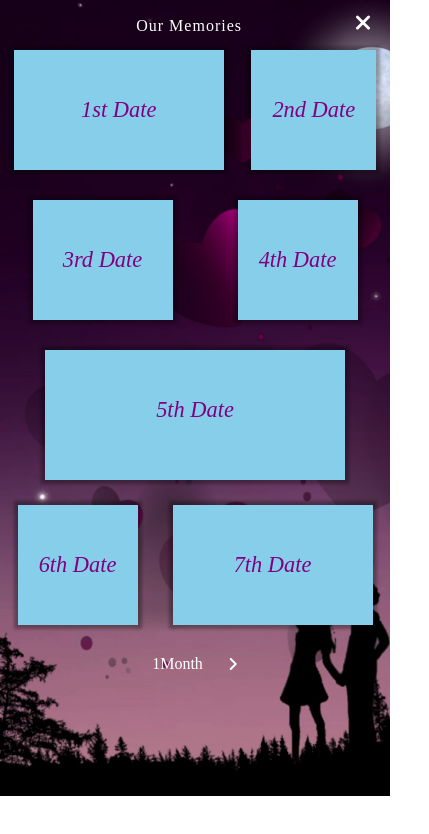
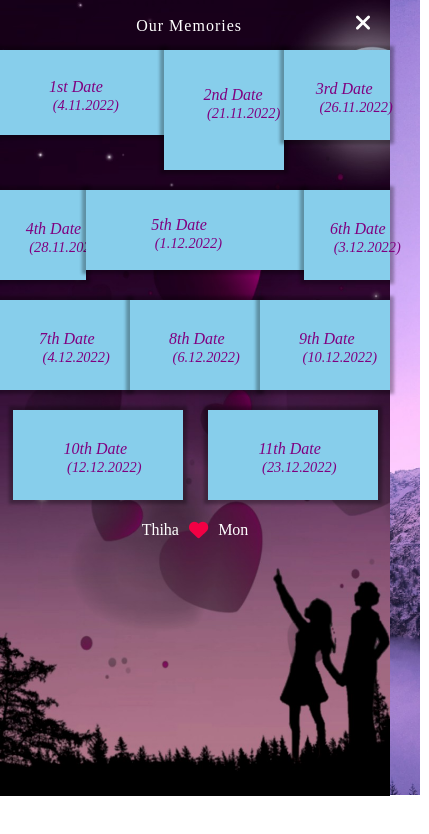
Before and after one commit to thihathiha/Love-Count, a plain HTML site: page index.html in a window 390 px wide. Both pictures are taken after a click on the element 195 px from the left and 21 px from the top of the page. Shown: the whole page, 429 px wide, since content can reach past the window. Drawn offline with Linux system fonts and the light colour scheme.

Commit message:
12/2/2023

```diff
--- a/index.html
+++ b/index.html
@@ -28,10 +28,10 @@
 					<img src="img/pf1.jpg" alt="pf1"/>
 				</div>
 				<div class="love">
-					<i class="fa-solid fa-heart"></i>
+					<!-- <i class="fa-solid fa-heart"></i> -->
 				</div>
 				<div class="profile">
-					<img src="img/pf2.jpg" alt="pf2"/>
+					<img src="img/pf.jpg" alt="pf2"/>
 				</div>
 			</div>
 		</div>
@@ -47,52 +47,77 @@
 
 			<div class="images">
 				<div class="first">
-					<div class="date1">1st Date</div>
+					<div class="date1"><p>1st Date</p><small style="font-size: 0.9rem">&nbsp;(4.11.2022) </small></div>
 					<div class="cross1 hide">x</div>
 					<img src="img/firstdate.jpg" alt="firstdate" class="firstphoto hide" />
 				</div>
 				<div class="second">
-					<div class="date2">2nd Date</div>
+					<div class="date2"><p>2nd Date</p><small style="font-size: 0.9rem">&nbsp;(21.11.2022) </small></div>
 					<div class="cross2 hide">x</div>
 					<img src="img/seconddate.jpg" alt="seconddate" class="secondphoto hide" />
+				</div>
+				<div class="third">
+					<div class="date3"><p>3rd Date</p><small style="font-size: 0.9rem">&nbsp;(26.11.2022) </small></div>
+					<div class="cross3 hide">x</div>
+					<img src="img/thirddate.jpg" alt="thirddate" class="thirdphoto hide" />
 				</div>
 			</div>
 
 			<div class="images">
-				<div class="third">
-					<div class="date3">3rd Date</div>
-					<div class="cross3 hide">x</div>
-					<img src="img/thirddate.jpg" alt="thirddate" class="thirdphoto hide" />
-				</div>
+
 				<div class="fourth">
-					<div class="date4">4th Date</div>
+					<div class="date4"><p>4th Date</p><small style="font-size: 0.9rem">&nbsp;(28.11.2022) </small></div>
 					<div class="cross4 hide">x</div>
 					<img src="img/fourthdate.jpg" alt="fourthdate" class="fourthphoto hide" />
 				</div>
-			</div>
-
-			<div class="fifth">
-				<div class="date5">5th Date</div>
-				<div class="cross5 hide">x</div>
-				<img src="img/fifthdate.jpg" alt="fifthdate" class="fifthphoto hide" />
+				<div class="fifth">
+					<div class="date5"><p>5th Date</p><small style="font-size: 0.9rem">&nbsp;(1.12.2022) </small></div>
+					<div class="cross5 hide">x</div>
+					<img src="img/fifthdate.jpg" alt="fifthdate" class="fifthphoto hide" />
+				</div>
+				<div class="sixth">
+					<div class="date6"><p>6th Date</p><small style="font-size: 0.9rem">&nbsp;(3.12.2022) </small></div>
+					<div class="cross6 hide">x</div>
+					<img src="img/sixthdate.jpg" alt="sixthdate" class="sixthphoto hide" />
+				</div>
 			</div>
 
 			<div class="images">
-				<div class="sixth">
-					<div class="date6">6th Date</div>
-					<div class="cross6 hide">x</div>
-					<img src="img/sixthdate.jpg" alt="sixthdate" class="sixthphoto hide" />
-				</div>
 				<div class="seventh">
-					<div class="date7">7th Date</div>
+					<div class="date7"><p>7th Date</p><small style="font-size: 0.9rem">&nbsp;(4.12.2022) </small></div>
 					<div class="cross7 hide">x</div>
 					<img src="img/seventhdate.jpg" alt="seventhdate" class="seventhphoto hide" />
+				</div>
+				<div class="eightth">
+					<div class="date8"><p>8th Date</p><small style="font-size: 0.9rem">&nbsp;(6.12.2022) </small></div>
+					<div class="cross8 hide">x</div>
+					<img src="img/eightthdate.jpg" alt="eightthdate" class="eightthphoto hide" />
+				</div>
+				<div class="nineth">
+					<div class="date9"><p>9th Date</p><small style="font-size: 0.9rem">&nbsp;(10.12.2022) </small></div>
+					<div class="cross9 hide">x</div>
+					<img src="img/ninethdate.jpg" alt="ninethdate" class="ninethphoto hide" />
+				</div>
+			</div>
+
+			<div class="images">
+				<div class="tenth">
+					<div class="date10"><p>10th Date</p><small style="font-size: 0.9rem">&nbsp;(12.12.2022) </small></div>
+					<div class="cross10 hide">x</div>
+					<img src="img/tenthdate.jpg" alt="tenthdate" class="tenthphoto hide" />
+				</div>
+				<div class="eleventh">
+					<div class="date11"><p>11th Date</p><small style="font-size: 0.9rem">&nbsp;(23.12.2022) </small></div>
+					<div class="cross11 hide">x</div>
+					<img src="img/eleventhdate.jpg" alt="eleventhdate" class="eleventhphoto hide" />
 				</div>
 			</div>
 
 			<footer>
-				<p>1Month</p>
-				<i class="fa-solid fa-angle-right"></i>
+				<p>Thiha </p>
+				<i class="fa-solid fa-heart"></i>
+				<p>Mon</p>
+				<!-- <i class="fa-solid fa-angle-right"></i> -->
 			</footer>
 
 		</div>
--- a/style.css
+++ b/style.css
@@ -93,8 +93,8 @@ body{
 }
 
 .info .profile{
-	width: 70px;
-	height: 70px;
+	width: 68px;
+	height: 68px;
 	border-radius: 50%;
 	background-color: blue;
 }
@@ -107,15 +107,57 @@ body{
 }
 
 .info .love{
-	width: 50px;
-	height: 50px;
-	border-radius: 50%;
-	background-color: rgba(0,0,0,0.5);
+	width: 28px;
+	height: 28px;
+	/*border-radius: 50%;*/
+	background-color: #f20044;
+	transform: rotate(-45deg);
+	box-shadow: -10px 10px 90px #f20044;
+	animation: heart 0.6s linear infinite;
 
 	display: flex;
 	justify-content: center;
 	align-items: center;
 	margin: 0 35px;
+
+	position: relative;
+}
+
+@keyframes heart{
+	0%{
+		transform: rotate(-45deg) scale(1.07);
+	}
+	80%{
+		transform: rotate(-45deg) scale(1);
+	}
+	100%{
+		transform: rotate(-45deg) scale(0.8);
+	}
+
+}
+
+.love::before{
+	content: "";
+	width: 100%;
+	height: 100%;
+	background-color: #f20044;
+	border-radius: 50%;
+	box-shadow: -10px -10px 90px #f20044;
+
+	position: absolute;
+	top: -50%;
+}
+
+.love::after{
+	content: "";
+	width: 100%;
+	height: 100%;
+	background-color: #f20044;
+	border-radius: 50%;
+	box-shadow: 10px 10px 90px #f20044;
+
+	position: absolute;
+	right: -50%;
 }
 
 .fa-heart{
@@ -162,7 +204,7 @@ body{
 	display: flex;
 	justify-content: space-around;
 
-	margin-bottom: 30px;
+	margin-bottom: 20px;
 }
 
 /*Additional CSS*/
@@ -174,8 +216,8 @@ body{
 
 .photos .first{
 	color: purple;
-	width: 210px;
-	height: 120px;
+	width: 170px;
+	height: 85px;
 	background-color: skyblue;
 	box-shadow: 0px 0px 3px 4px rgba(0, 0, 0, 0.3);
 
@@ -183,16 +225,15 @@ body{
 }
 
 .first .date1{
-	font-size: 1.4rem;
+	font-size: 1em;
 	font-style: italic;
 	width: 100%;
 	height: 100%;
-	text-align: center;
-	line-height: 120px;
 
 	position: absolute;
-	top: 0;
-	left: 0;
+	top: 33%;
+	left: 30%;
+	/*transform: translate(-50%,-50%);*/
 }
 
 /*.first::before{
@@ -210,8 +251,8 @@ body{
 }*/
 
 .first .cross1{
-	width: 25px;
-	height: 25px;
+	width: 20px;
+	height: 20px;
 	/*background-color: purple;*/
 	text-align: center;
 	line-height: 25px;
@@ -249,16 +290,14 @@ body{
 }
 
 .second .date2{
-	font-size: 1.4rem;
+	font-size: 1rem;
 	font-style: italic;
 	width: 100%;
 	height: 100%;
-	text-align: center;
-	line-height: 120px;
 
 	position: absolute;
-	top: 0;
-	left: 0;
+	top: 30%;
+	left: 33%;
 }
 
 .second .cross2{
@@ -290,8 +329,8 @@ body{
 
 .photos .third{
 	color: purple;
-	width: 140px;
-	height: 120px;
+	width: 110px;
+	height: 90px;
 	background-color: skyblue;
 	box-shadow: 0px 0px 3px 4px rgba(0, 0, 0, 0.3);
 
@@ -299,16 +338,14 @@ body{
 }
 
 .third .date3{
-	font-size: 1.4rem;
+	font-size: 1rem;
 	font-style: italic;
 	width: 100%;
 	height: 100%;
-	text-align: center;
-	line-height: 120px;
 
 	position: absolute;
-	top: 0;
-	left: 0;
+	top: 33%;
+	left: 30%;
 }
 
 .third .thirdphoto{
@@ -322,8 +359,8 @@ body{
 }
 
 .third .cross3{
-	width: 25px;
-	height: 25px;
+	width: 20px;
+	height: 20px;
 	/*background-color: purple;*/
 	text-align: center;
 	line-height: 25px;
@@ -340,8 +377,8 @@ body{
 
 .photos .fourth{
 	color: purple;
-	width: 120px;
-	height: 120px;
+	width: 90px;
+	height: 90px;
 	background-color: skyblue;
 	box-shadow: 0px 0px 3px 4px rgba(0, 0, 0, 0.3);
 
@@ -349,16 +386,14 @@ body{
 }
 
 .fourth .date4{
-	font-size: 1.4rem;
+	font-size: 1rem;
 	font-style: italic;
 	width: 100%;
 	height: 100%;
-	text-align: center;
-	line-height: 120px;
 
 	position: absolute;
-	top: 0;
-	left: 0;
+	top: 33%;
+	left: 30%;
 }
 
 .fourth .fourthphoto{
@@ -372,8 +407,8 @@ body{
 }
 
 .fourth .cross4{
-	width: 25px;
-	height: 25px;
+	width: 20px;
+	height: 20px;
 	/*background-color: purple;*/
 	text-align: center;
 	line-height: 25px;
@@ -390,27 +425,25 @@ body{
 
 .photos .fifth{
 	color: purple;
-	width: 300px;
-	height: 130px;
+	width: 230px;
+	height: 80px;
 	background-color: skyblue;
 	box-shadow: 0px 0px 3px 4px rgba(0, 0, 0, 0.3);
 
 	position: relative;
 
-	margin: 25px auto;
+	/*margin: 25px auto;*/
 }
 
 .fifth .date5{
-	font-size: 1.4rem;
+	font-size: 1rem;
 	font-style: italic;
 	width: 100%;
 	height: 100%;
-	text-align: center;
-	line-height: 120px;
 
 	position: absolute;
-	top: 0;
-	left: 0;
+	top: 33%;
+	left: 30%;
 }
 
 .fifth .fifthphoto{
@@ -424,8 +457,8 @@ body{
 }
 
 .fifth .cross5{
-	width: 25px;
-	height: 25px;
+	width: 20px;
+	height: 20px;
 	/*background-color: purple;*/
 	text-align: center;
 	line-height: 25px;
@@ -442,8 +475,8 @@ body{
 
 .photos .sixth{
 	color: purple;
-	width: 120px;
-	height: 120px;
+	width: 90px;
+	height: 90px;
 	background-color: skyblue;
 	box-shadow: 0px 0px 3px 4px rgba(0, 0, 0, 0.3);
 
@@ -451,16 +484,14 @@ body{
 }
 
 .sixth .date6{
-	font-size: 1.4rem;
+	font-size: 1rem;
 	font-style: italic;
 	width: 100%;
 	height: 100%;
-	text-align: center;
-	line-height: 120px;
 
 	position: absolute;
-	top: 0;
-	left: 0;
+	top: 33%;
+	left: 30%;
 }
 
 .sixth .sixthphoto{
@@ -474,8 +505,8 @@ body{
 }
 
 .sixth .cross6{
-	width: 25px;
-	height: 25px;
+	width: 20px;
+	height: 20px;
 	/*background-color: purple;*/
 	text-align: center;
 	line-height: 25px;
@@ -492,8 +523,8 @@ body{
 
 .photos .seventh{
 	color: purple;
-	width: 200px;
-	height: 120px;
+	width: 170px;
+	height: 90px;
 	background-color: skyblue;
 	box-shadow: 0px 0px 3px 4px rgba(0, 0, 0, 0.3);
 
@@ -501,16 +532,14 @@ body{
 }
 
 .seventh .date7{
-	font-size: 1.4rem;
+	font-size: 1rem;
 	font-style: italic;
 	width: 100%;
 	height: 100%;
-	text-align: center;
-	line-height: 120px;
 
 	position: absolute;
-	top: 0;
-	left: 0;
+	top: 33%;
+	left: 30%;
 }
 
 .seventh .seventhphoto{
@@ -524,8 +553,8 @@ body{
 }
 
 .seventh .cross7{
-	width: 25px;
-	height: 25px;
+	width: 20px;
+	height: 20px;
 	/*background-color: purple;*/
 	text-align: center;
 	line-height: 25px;
@@ -540,6 +569,199 @@ body{
 	z-index: 3;
 }
 
+.photos .eightth{
+	color: purple;
+	width: 170px;
+	height: 90px;
+	background-color: skyblue;
+	box-shadow: 0px 0px 3px 4px rgba(0, 0, 0, 0.3);
+
+	position: relative;
+}
+
+.eightth .date8{
+	font-size: 1rem;
+	font-style: italic;
+	width: 100%;
+	height: 100%;
+
+	position: absolute;
+	top: 33%;
+	left: 30%;
+}
+
+.eightth .eightthphoto{
+	width: 100%;
+	height: 100%;
+	object-fit: cover;
+
+	/*opacity: 0;*/
+
+	z-index: 2;
+}
+
+.eightth .cross8{
+	width: 20px;
+	height: 20px;
+	/*background-color: purple;*/
+	text-align: center;
+	line-height: 25px;
+	color: #fff;
+	font-size: 1.2rem;
+
+	position: absolute;
+	top: 1%;
+	right: 2%;
+
+	/*opacity: 0;*/
+	z-index: 3;
+}
+
+.photos .nineth{
+	color: purple;
+	width: 170px;
+	height: 90px;
+	background-color: skyblue;
+	box-shadow: 0px 0px 3px 4px rgba(0, 0, 0, 0.3);
+
+	position: relative;
+}
+
+.nineth .date9{
+	font-size: 1rem;
+	font-style: italic;
+	width: 100%;
+	height: 100%;
+
+	position: absolute;
+	top: 33%;
+	left: 30%;
+}
+
+.nineth .ninethphoto{
+	width: 100%;
+	height: 100%;
+	object-fit: cover;
+
+	/*opacity: 0;*/
+
+	z-index: 2;
+}
+
+.nineth .cross9{
+	width: 20px;
+	height: 20px;
+	/*background-color: purple;*/
+	text-align: center;
+	line-height: 25px;
+	color: #fff;
+	font-size: 1.2rem;
+
+	position: absolute;
+	top: 1%;
+	right: 2%;
+
+	/*opacity: 0;*/
+	z-index: 3;
+}
+
+.photos .tenth{
+	color: purple;
+	width: 170px;
+	height: 90px;
+	background-color: skyblue;
+	box-shadow: 0px 0px 3px 4px rgba(0, 0, 0, 0.3);
+
+	position: relative;
+}
+
+.tenth .date10{
+	font-size: 1rem;
+	font-style: italic;
+	width: 100%;
+	height: 100%;
+
+	position: absolute;
+	top: 33%;
+	left: 30%;
+}
+
+.tenth .tenthphoto{
+	width: 100%;
+	height: 100%;
+	object-fit: cover;
+
+	/*opacity: 0;*/
+
+	z-index: 2;
+}
+
+.tenth .cross10{
+	width: 20px;
+	height: 20px;
+	/*background-color: purple;*/
+	text-align: center;
+	line-height: 25px;
+	color: #fff;
+	font-size: 1.2rem;
+
+	position: absolute;
+	top: 1%;
+	right: 2%;
+
+	/*opacity: 0;*/
+	z-index: 3;
+}
+
+.photos .eleventh{
+	color: purple;
+	width: 170px;
+	height: 90px;
+	background-color: skyblue;
+	box-shadow: 0px 0px 3px 4px rgba(0, 0, 0, 0.3);
+
+	position: relative;
+}
+
+.eleventh .date11{
+	font-size: 1rem;
+	font-style: italic;
+	width: 100%;
+	height: 100%;
+
+	position: absolute;
+	top: 33%;
+	left: 30%;
+}
+
+.eleventh .eleventhphoto{
+	width: 100%;
+	height: 100%;
+	object-fit: cover;
+
+	/*opacity: 0;*/
+
+	z-index: 2;
+}
+
+.eleventh .cross11{
+	width: 20px;
+	height: 20px;
+	/*background-color: purple;*/
+	text-align: center;
+	line-height: 25px;
+	color: #fff;
+	font-size: 1.2rem;
+
+	position: absolute;
+	top: 1%;
+	right: 2%;
+
+	/*opacity: 0;*/
+	z-index: 3;
+}
+
+
 #memory footer{
 	display: flex;
 	justify-content: center;
@@ -547,7 +769,9 @@ body{
 }
 
 #memory footer p{
-	margin-right: 25px;
+	margin:0 10px;
 }
 
+#memory footer i{
+	color: #f20044;
 }
```
Also changed, not shown: app.js (+24 -0 lines), img/eightthdate.jpg (added), img/eleventhdate.jpg (added), img/fifthdate1.jpeg (added), img/ninethdate.jpg (added), img/ninethdate1.jpg (added), img/pf.jpg (added), img/tenthdate.jpg (added).
